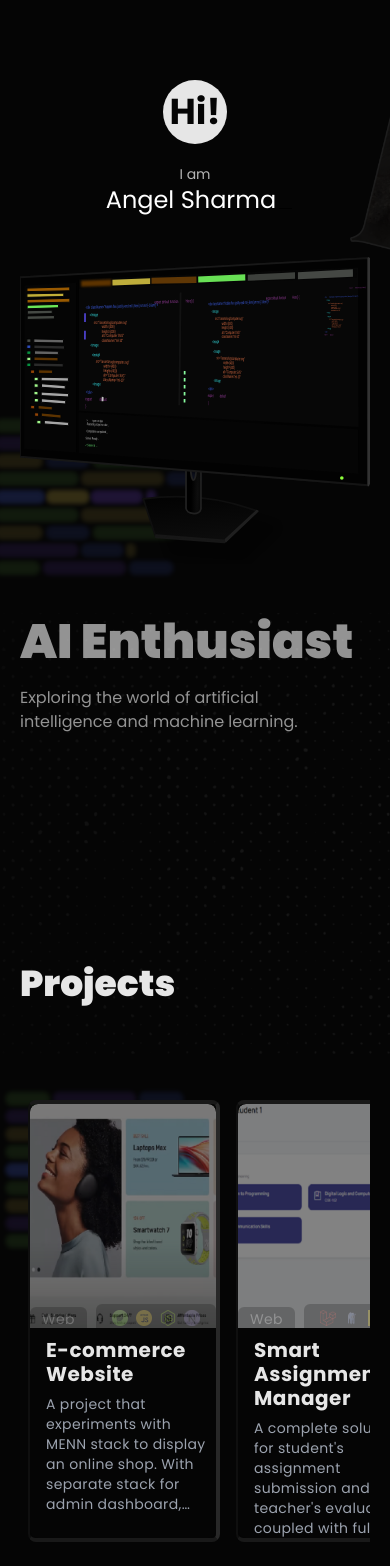
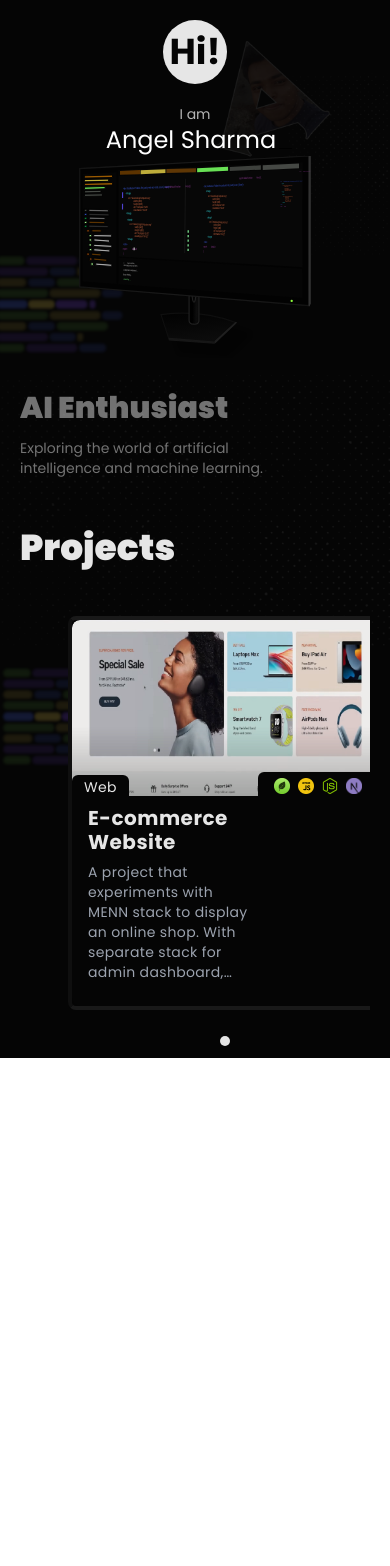
Before and after one commit to angel-dev-cse/angel-dev-cse.github.io, a Next.js app: page / in a window 390 px wide. Shown: the top 1566 px of the page. After the commit the page ends 1058 px from the top, so only its background shows below. Built offline with nearby package versions, Linux system fonts and the light colour scheme.

Commit message:
Fixed card animation and responsiveness on mobile devices

```diff
--- a/app/components/Card/Card.tsx
+++ b/app/components/Card/Card.tsx
@@ -19,6 +19,8 @@ export default function Cardx({
   stack_icons: string[];
 }) {
   const [isHovered, setIsHovered] = useState(false);
+  const [isMobile, setIsMobile] = useState(false);
+
   const controls = useAnimation();
 
   const { ref, inView } = useInView({
@@ -27,61 +29,101 @@ export default function Cardx({
   });
 
   useEffect(() => {
-    if (inView) {
+    console.log("useEffect for resize listener is running");
+
+    const handleResize = () => {
+      const isMobile = window.innerWidth < 768;
+      setIsMobile(isMobile);
+      console.log(
+        `Resize event: isMobile=${isMobile}, window.innerWidth=${window.innerWidth}`
+      );
+    };
+
+    handleResize(); // Check on initial load
+    window.addEventListener("resize", handleResize);
+
+    return () => {
+      window.removeEventListener("resize", handleResize);
+    };
+  }, []);
+
+  useEffect(() => {
+    const isMobile = window.innerWidth < 768;
+
+    if (isMobile) {
       controls.start({
         opacity: 1,
         rotateX: 0,
-        transition: { duration: 0.5 },
+      });
+    } else {
+      if (inView) {
+        controls.start({
+          opacity: 1,
+          rotateX: 0,
+          transition: { duration: 0.5 },
+        });
+      } else {
+        controls.start({
+          opacity: 0.1,
+          rotateX: 89,
+          transition: { duration: 0.1 },
+        });
+      }
+    }
+  }, [controls, inView, isMobile]);
+
+  useEffect(() => {
+    if (isHovered) {
+      controls.start({
+        boxShadow: "0px 0px 15px 3px rgba(200, 200, 200, .8)",
+        borderWidth: 0,
       });
     } else {
       controls.start({
-        opacity: 0.1,
-        rotateX: 89,
-        transition: { duration: 0.1 },
+        boxShadow: "0px 0px 0px 0px rgba(50, 50, 50, 0.5)",
+        borderLeftWidth: "2px",
+        borderWidth: "4px",
       });
     }
-  }, [controls, inView]);
+  }, [isHovered, controls]);
 
   return (
     <div
       id="card"
       ref={ref}
-      className="cursor-pointer m-2 mt-24 sm:m-5 rounded-full select-none w-[12rem] sm:w-[18rem]"
+      className="cursor-pointer m-2 sm:m-5 rounded-full select-none w-fit sm:w-[18rem]"
       onMouseEnter={() => setIsHovered(true)}
       onMouseLeave={() => setIsHovered(false)}
+      onTouchStart={() => setIsHovered(true)}
+      onTouchEnd={() => setIsHovered(false)}
     >
       <motion.div
         initial={{
           opacity: 0.1,
           rotateX: 89,
-          z: 2,
           boxShadow: "0px 0px 0px 0px rgba(50, 50, 50, 0.5)",
+          border:"auto"
         }}
         animate={controls}
-        whileHover={{
-          z: 1,
-          boxShadow: "0px 0px 15px 3px rgba(200, 200, 200, .8)",
-          borderWidth: 0,
-        }}
         style={{ transformStyle: "preserve-3d", borderRadius: "0.5rem" }}
         className="card-shadow border-black-500 border-l-black-300 border-r-black-800 border-4 border-l-2 rounded-lg"
       >
         <div className="flex justify-between rounded-lg bg-black-100">
           <div className="flex flex-col mx-auto rounded-lg overflow-hidden">
             <motion.img
-              className="rounded-lg rounded-b-none object-cover h-56 sm:h-auto"
+              className="rounded-lg rounded-b-none object-cover h-44 sm:h-auto"
               src={image}
               alt={title}
               loading="lazy"
               animate={{
-                opacity: isHovered ? 1 : 0.5,
+                opacity: isHovered || isMobile ? 1 : 0.5,
               }}
             />
 
             <div className="flex mt-[-1.3rem] -ml-4 px-4">
               <motion.span
                 className="inline-block bg-black-100 rounded-t-md text-sm sm:font-medium tracking-wide text-white-100 px-3 pt-0.5 items-center"
-                animate={{ opacity: isHovered ? 1 : 0.2}}
+                animate={{ opacity: isHovered || isMobile ? 1 : 0.5 }}
               >
                 {category}
               </motion.span>
@@ -90,7 +132,7 @@ export default function Cardx({
             <div className="flex -mt-[1.6rem] sm:-mt-[1.9rem] -mr-4 px-4 justify-end ">
               <motion.span
                 className="inline-flex bg-black-100 rounded-t-md text-sm font-medium tracking-wide text-white-100 px-3 pt-0.5"
-                animate={{ opacity: isHovered ? 1 : 0.2}}
+                animate={{ opacity: isHovered || isMobile ? 1 : 0.2 }}
               >
                 {stack_icons.map((icon) => (
                   <Image
--- a/app/pages/Hero.tsx
+++ b/app/pages/Hero.tsx
@@ -80,13 +80,13 @@ export default function Hero() {
   }, [hiControls, nameControls, taglineControls, taglines.length]);
 
   return (
-    <div id="hero" className="flex flex-col relative h-screen overflow-y-hidden sm:overflow-y-auto">
+    <div id="hero" className="flex flex-col relative h-auto sm:h-screen">
       <motion.div
         initial={{ opacity: 0 }}
         animate={{ opacity: 1 }}
         transition={{ duration: 2 }}
       >
-        <div className="flex items-center justify-center sm:items-start sm:justify-start mt-20">
+        <div className="flex items-center justify-center sm:items-start sm:justify-start mt-5 sm:mt-20">
           <motion.div
             initial={{ opacity: 0, scale: 0.1 }}
             animate={hiControls}
@@ -127,7 +127,19 @@ export default function Hero() {
           </span>
         </div>
 
-        <div className="mt-96 mb-0 sm:mt-36 sm:mb-48">
+        <div className="relative sm:absolute flex w-full items-center justify-center sm:items-end sm:justify-end sm:top-32 sm:right-0 overflow-hidden">
+            <motion.img
+              src="/assets/svg/computer.svg"
+              width={1}
+              height={1}
+              alt="Computer SVG"
+              className="w-64 h-auto sm:w-80 sm:h-72 md:w-[35rem] md:h-[25rem] z-10"
+              whileHover={{ scale: 1.1 }}
+              transition={{ duration: 0.3 }}
+            />
+          </div>
+
+        <div className="mb-10 m:mt-36 sm:mb-48">
           <motion.div
             initial={{ opacity: 0, y: 50 }}
             animate={taglineControls}
@@ -136,29 +148,17 @@ export default function Hero() {
             <div className="mb-3">
               {/* <span className="text-md text-white-200 mr-3">Full Stack</span> */}
               <span
-                className={`${poppinsBold.className} text-5xl font-extrabold text-white-100`}
+                className={`${poppinsBold.className} text-3xl sm:text-5xl font-extrabold text-white-100`}
               >
                 {taglines[currentIndex].title}
               </span>
             </div>
 
-            <div className="max-w-[30em] text-balance text-white-100 mt-5">
+            <div className="max-w-[30em] text-balance text-white-100 text-sm sm:text-base sm:mt-5">
               {taglines[currentIndex].description}
             </div>
           </motion.div>
         </div>
-
-          <div className="flex absolute w-full items-center justify-center sm:items-end sm:justify-end top-64 sm:top-32 sm:right-0">
-            <motion.img
-              src="/assets/svg/computer.svg"
-              width={1}
-              height={1}
-              alt="Computer SVG"
-              className="w-fit h-80 sm:w-80 sm:h-72 md:w-[35rem] md:h-[25rem] z-10"
-              whileHover={{ scale: 1.1 }}
-              transition={{ duration: 0.3 }}
-            />
-          </div>
       </motion.div>
     </div>
   );
--- a/app/pages/Projects.tsx
+++ b/app/pages/Projects.tsx
@@ -131,12 +131,12 @@ export default function Projects() {
   }, []);
 
   return (
-    <div id="projects" className="flex flex-col text-white-100 h-screen mt-10">
+    <div id="projects" className="flex flex-col text-white-100 h-auto sm:h-screen mt-10">
       <h1 className={`${poppinsExtraBold.className} text-4xl mt-20`}>Projects</h1>
       <div
         id="card-container"
         ref={containerRef}
-        className="flex overflow-x-scroll overflow-y-hidden w-full pb-10"
+        className="flex overflow-scroll sm:overflow-x-scroll sm:overflow-y-hidden w-full p-10"
         style={{ scrollBehavior: "smooth" }}
         onMouseDown={handleMouseDown}
         onMouseUp={handleMouseUp}
```
